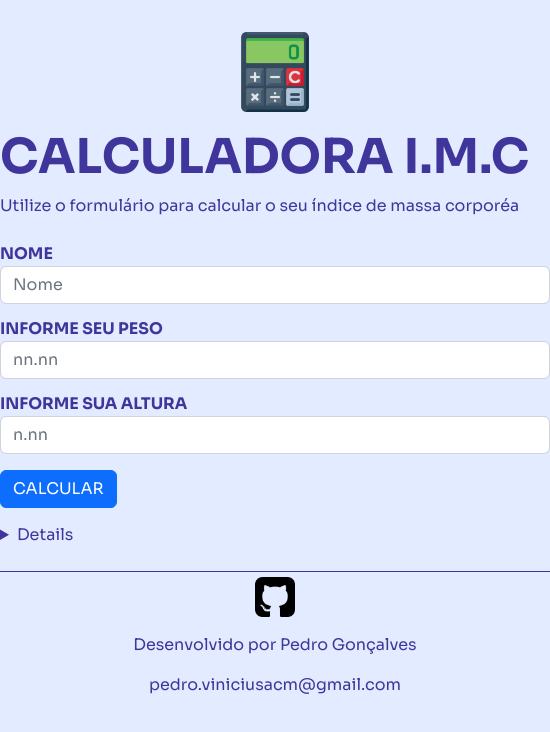
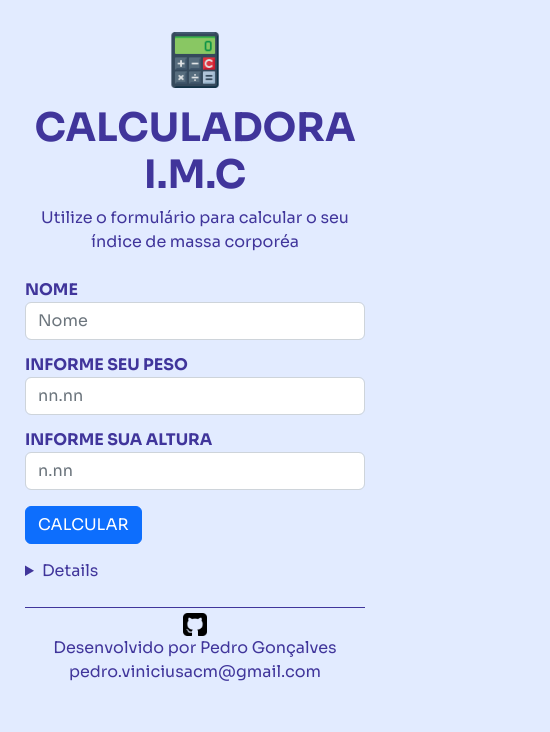
Before and after one commit to pedrofelixg/calculadora_imc, a plain HTML site: page index.html in a window 390 px wide. Shown: the whole page, 550 px wide, since content can reach past the window. Drawn offline with nearby package versions, Linux system fonts and the light colour scheme.

Commit message:
responsividade do site

```diff
--- a/css/style.css
+++ b/css/style.css
@@ -49,7 +49,8 @@ details i{
 /* rodapé */
 footer{
     border-top: rgb(64, 53, 155) 1px solid;
-    margin-top: 1.5em;
+    margin-top: 1.5rem;
+    margin-bottom: 0;
     text-align: center;
 }
 
@@ -63,3 +64,37 @@ footer a{
     margin: auto;
     padding-top: 5px;
 }
+
+@media screen and (max-width: 800px) {
+    body{
+        width:340px;
+    }
+
+    .calculadora{
+        width: 3.5rem;
+        display: block;
+        margin: auto;
+        padding: 0 0 1rem 0;
+    }
+
+    h1{
+        font-size: 2.45rem;
+        text-align: center;
+    }
+
+    .title__legend{
+        text-align: center;
+    }
+
+    h3{
+        text-align: center;
+    }
+
+    .gitlogo{
+        width: 1.45rem;
+    }
+
+    footer p{
+        margin-bottom: 0;
+    };
+}
--- a/index.html
+++ b/index.html
@@ -19,7 +19,7 @@
         <header>
             <img src="./assets/calculadora.png" class="calculadora" alt>
             <h1>Calculadora I.M.C</h1>
-            <p>Utilize o formulário para calcular o seu índice de massa corporéa</p>
+            <p class="title__legend">Utilize o formulário para calcular o seu índice de massa corporéa</p>
         </header>
         <!--formulário-->
         <section class="dados-calc">
```
